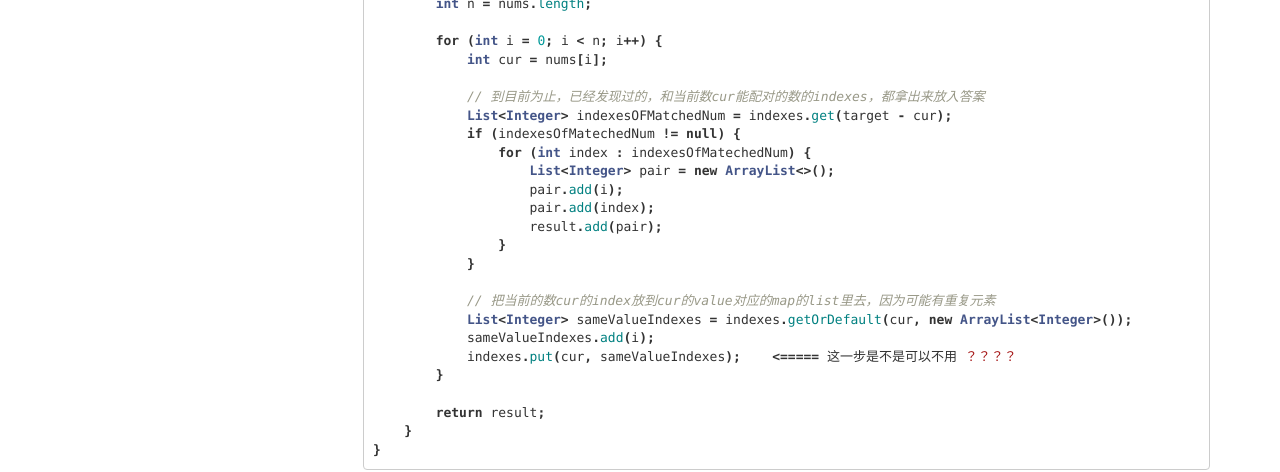
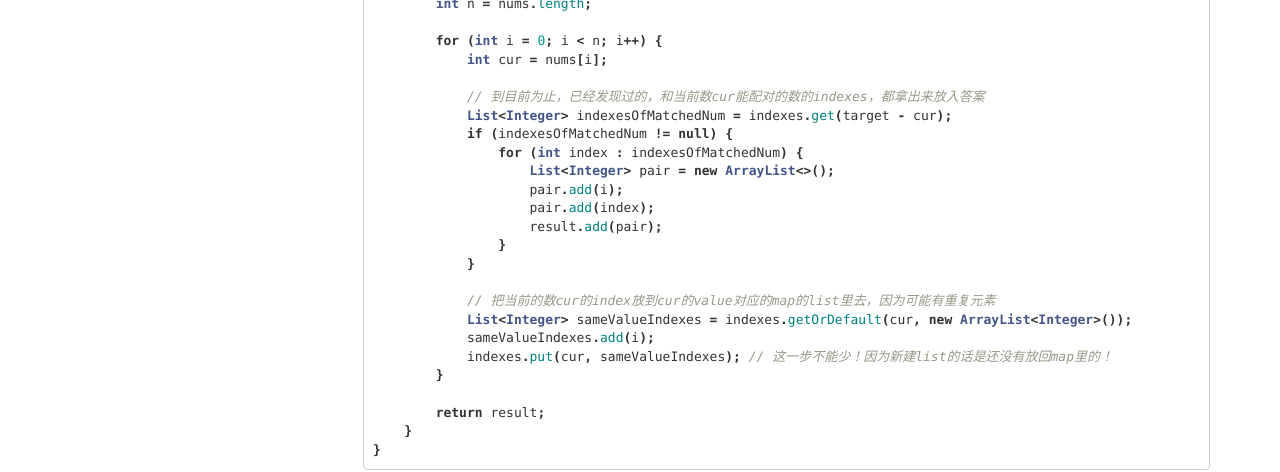
Before and after one commit to HungryOrc/hungryorc.github.io, a Jekyll site: the page built from pages/algorithm/algorithm_two_sum_all_valid_pairs.md, in a window 1280 px wide. Shown: the part 840-1312 px from the top of the page. Built offline with Jekyll 4.4.1, drawn with Linux system fonts in a browser that asks for light colours; nearby versions of some CDN libraries; comment, search, counter and statistics services are not loaded.

Commit message:
Update algorithm_two_sum_all_valid_pairs.md

```diff
--- a/pages/algorithm/algorithm_two_sum_all_valid_pairs.md
+++ b/pages/algorithm/algorithm_two_sum_all_valid_pairs.md
@@ -40,9 +40,9 @@ public class Solution {
             int cur = nums[i];
 
             // 到目前为止，已经发现过的，和当前数cur能配对的数的indexes，都拿出来放入答案
-            List<Integer> indexesOFMatchedNum = indexes.get(target - cur);
-            if (indexesOfMatechedNum != null) {
-                for (int index : indexesOfMatechedNum) {
+            List<Integer> indexesOfMatchedNum = indexes.get(target - cur);
+            if (indexesOfMatchedNum != null) {
+                for (int index : indexesOfMatchedNum) {
                     List<Integer> pair = new ArrayList<>();
                     pair.add(i);
                     pair.add(index);
@@ -53,7 +53,7 @@ public class Solution {
             // 把当前的数cur的index放到cur的value对应的map的list里去，因为可能有重复元素
             List<Integer> sameValueIndexes = indexes.getOrDefault(cur, new ArrayList<Integer>());
             sameValueIndexes.add(i);
-            indexes.put(cur, sameValueIndexes);    <===== 这一步是不是可以不用 ？？？？
+            indexes.put(cur, sameValueIndexes); // 这一步不能少！因为新建list的话是还没有放回map里的！
         }
 
         return result;
```
